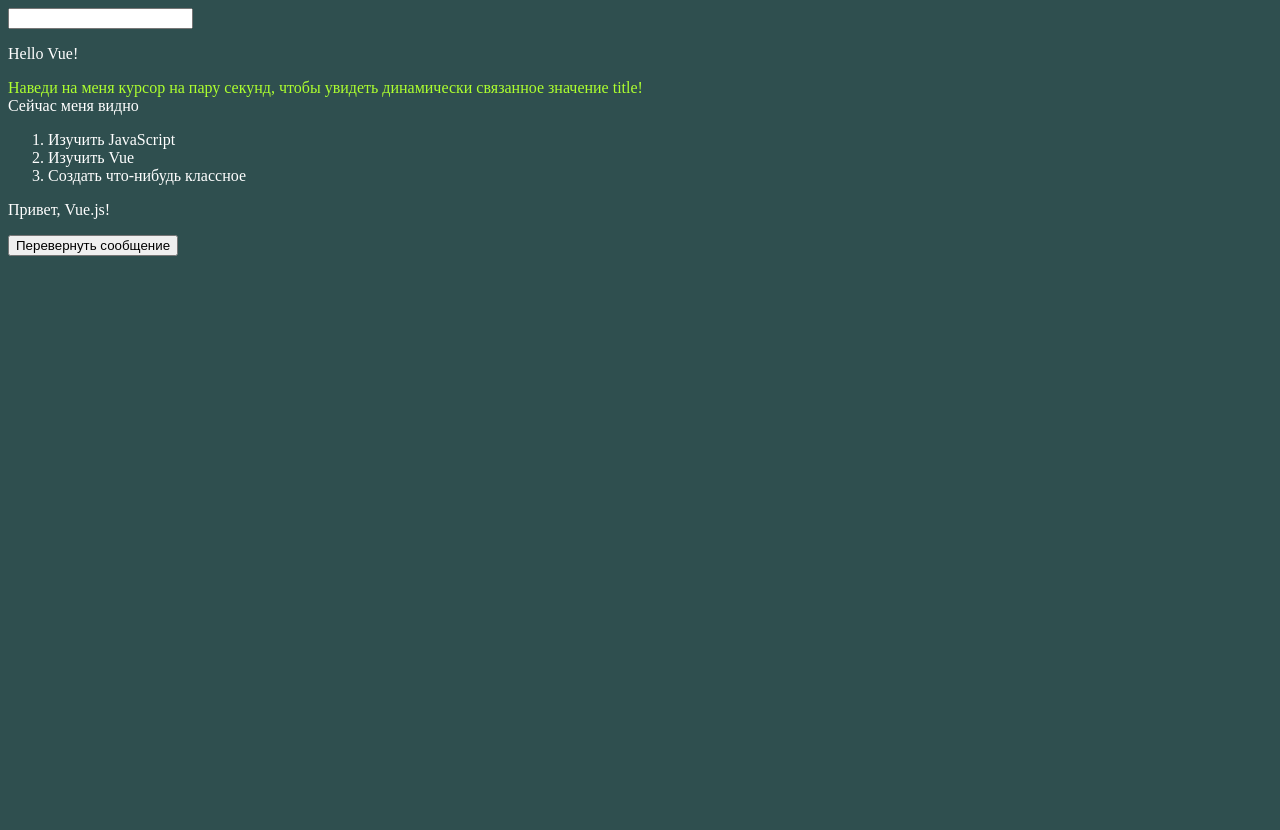
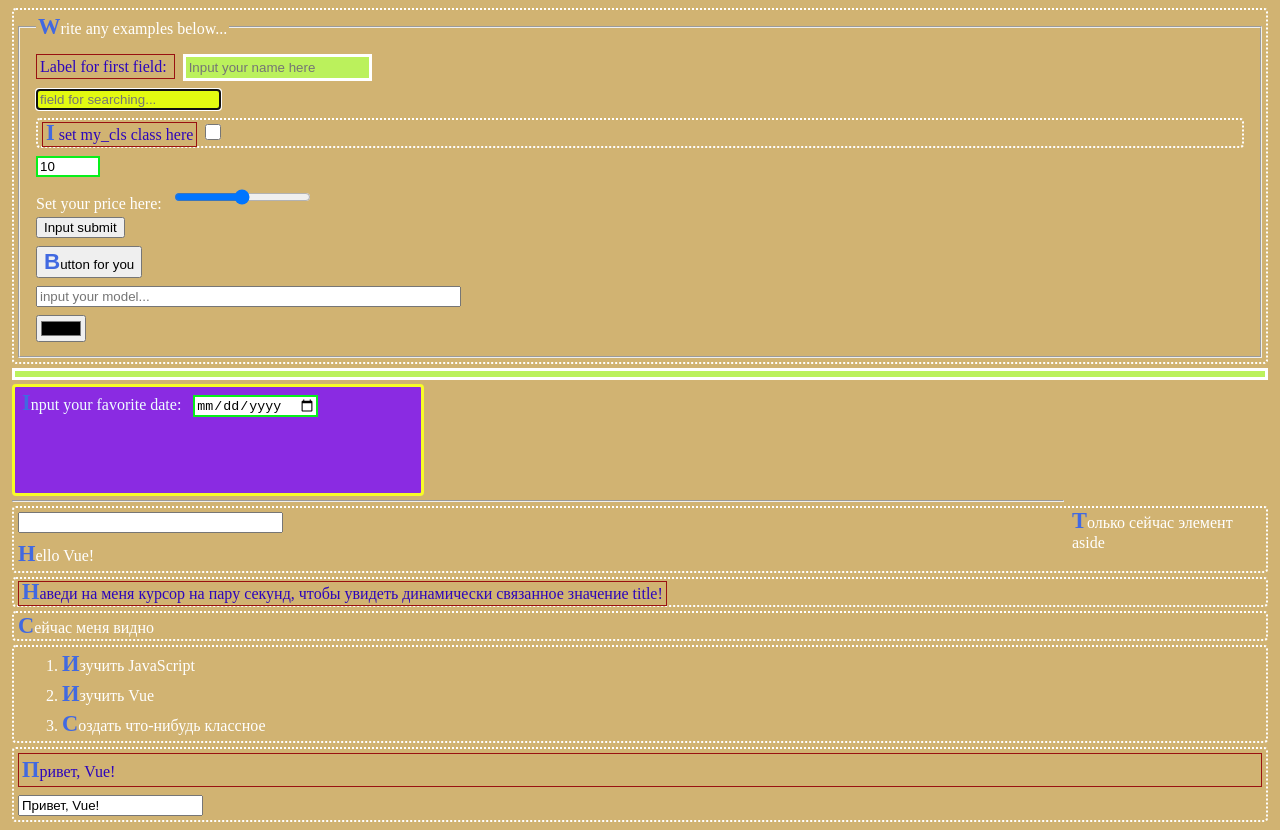
Before and after one commit to prolog19/mdt5, a plain HTML site: page index.html in a window 1280 px wide. Before the commit the page ends 800 px from the top, so only its background shows below. Drawn offline with nearby package versions, Linux system fonts and the light colour scheme.

Commit message:
Learn HTML5 and start to learn CSS3

```diff
--- a/code.js
+++ b/code.js
@@ -35,14 +35,10 @@
         }
     });
 
-    var app5 = new Vue({
-        el: '#app-5',
+
+    var app6 = new Vue({
+        el: '#app-6',
         data: {
-            message: 'Привет, Vue.js!'
-        },
-        methods: {
-            reverseMessage: function() {
-                this.message = this.message.split('').reverse().join('')
-            }
+            message: 'Привет, Vue!'
         }
     });
--- a/index.html
+++ b/index.html
@@ -8,8 +8,50 @@
 </head>
 
 <body>
+
+    <div>
+        <fieldset>
+            <legend>Write any examples below...</legend>
+            <label for="frst" class="my_cls">Label for first field: </label>
+            <input type="text" id="frst" name="frst" class="my_input" placeholder="Input your name here" /> <br>
+            <input type="search" autofocus name="poisk" placeholder="field for searching..." /><br>
+            <div>
+                <span class="my_cls">I set my_cls class here</span><input type="checkbox" class="my_cls pribor" /><br>
+            </div>
+            <input type="number" id="age" name="age" step="1" min="1" max="140" value="10" />
+            <br>
+            <label for="price">Set your price here: </label>
+            <input type="range" id="price" class="my_cls" step="100" min="0" max="1000" />
+            <br>
+            <input type="submit" value="Input submit" />
+            <br>
+            <button type="button" value="Fill Form">Button for you</button><br>
+
+            <input list="phonesList" type="text" size="50" name="model" placeholder="input your model..." />
+            <datalist id="phonesList">
+                <option value="iPhone 6S" label="54000"/>
+                <option value="Lumia 950">35000</option>
+                <option value="Nexus 5X"/>
+            </datalist>
+            <br>
+            <input type="color" /><br>
+        </fieldset>
+    </div>
+
+    <hr class="my_input">
+    <div class="my_block">
+        <label for="bday">Input your favorite date: </label>
+        <input type="date" id="bday" placeholder="09.11.1962">
+
+    </div>
+    <aside style="float:right; width: 200px">
+        <p>Только сейчас элемент aside</p>
+
+    </aside>
+
+    <hr>
     <div id="app">
-        <input type="text" v-on:input="setMessage" />
+        <input type="text" size="30" v-on:input="setMessage" />
         <p>{{message}}</p>
     </div>
 
@@ -32,9 +74,9 @@
         </ol>
     </div>
 
-    <div id="app-5">
-        <p>{{ message }}</p>
-        <button v-on:click="reverseMessage">Перевернуть сообщение</button>
+    <div id="app-6">
+        <p class="my_cls">{{ message }}</p>
+        <input v-model="message">
     </div>
 
 
@@ -44,10 +86,8 @@
 
 
 
-
-
-    <!-- <script src="https://unpkg.com/vue"></script> -->
-    <script src="https://cdn.jsdelivr.net/npm/vue/dist/vue.js"></script>
+    <script src="https://unpkg.com/vue"></script>
+    <!-- <script src="https://cdn.jsdelivr.net/npm/vue/dist/vue.js"></script> -->
     <script src="code.js"></script>
 
 </body>
--- a/style.css
+++ b/style.css
@@ -1,8 +1,73 @@
 body {
     color: white;
-    background: darkslategrey;
+    background: rgb(209, 179, 114);
+}
+
+* {
+    margin: 4px;
+}
+
+div {
+    border: 2px white;
+    border-radius: 4px;
+    border-style: dotted;
+}
+
+input:hover {
+    font-size: 1.2rem;
+}
+
+input:focus {
+    background-color: rgb(227, 250, 17);
+}
+
+.my_cls,
+.my_input,
+.my_block {
+    padding: 3px;
+}
+
+.pribor {
+    width: 16px;
+    height: 16px;
+}
+
+:out-of-range {
+    border: #911 2px solid;
+}
+
+:in-range {
+    border: rgb(8, 240, 27) 2px solid;
+}
+
+::selection {
+    color: #ffffff;
+    background-color: blue;
+}
+
+::first-letter {
+    font-size: 1.4rem;
+    font-weight: bold;
+    color: royalblue
 }
 
 .my_cls {
-    color: greenyellow;
+    color: rgb(44, 5, 187);
+    border-color: rgb(243, 247, 26);
+    border: 1px solid #911;
 }
+
+.my_input {
+    border: 3px solid #ffffff;
+    background-color: rgb(187, 241, 92);
+    color: rgb(166, 24, 248);
+}
+
+.my_block {
+    color: azure;
+    background: blueviolet;
+    border: 3px solid;
+    border-color: rgb(248, 252, 39);
+    width: 400px;
+    height: 100px;
+}
```
